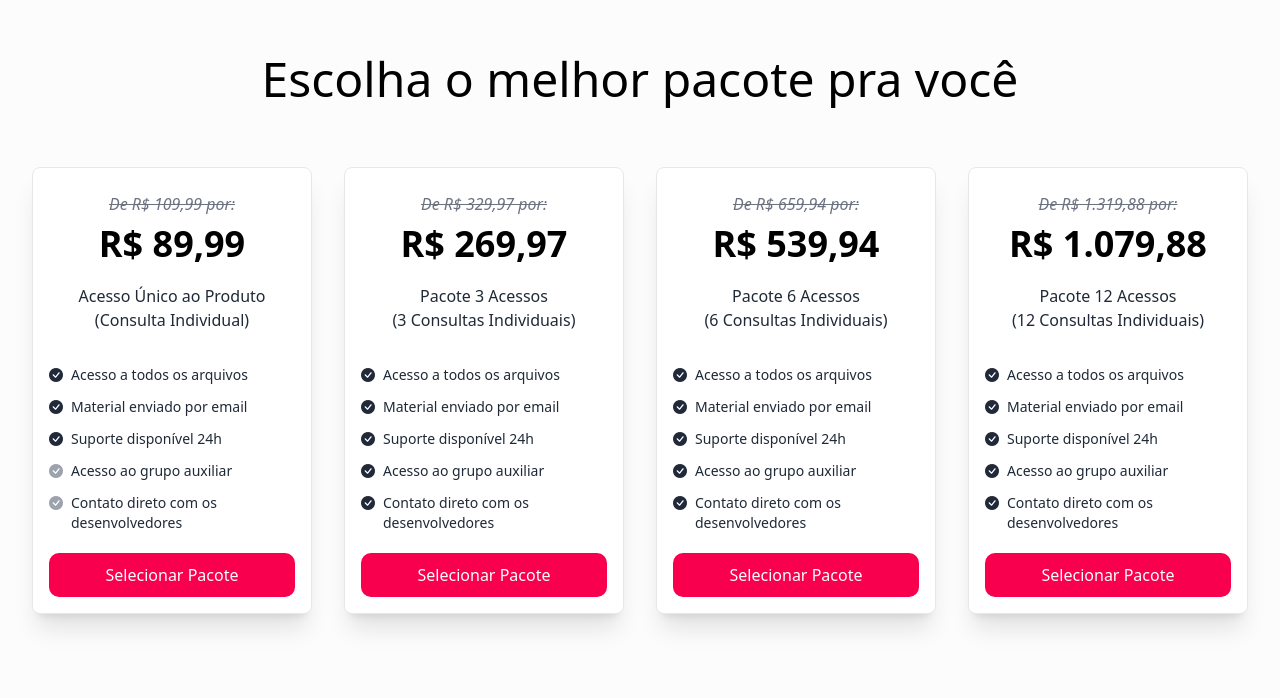
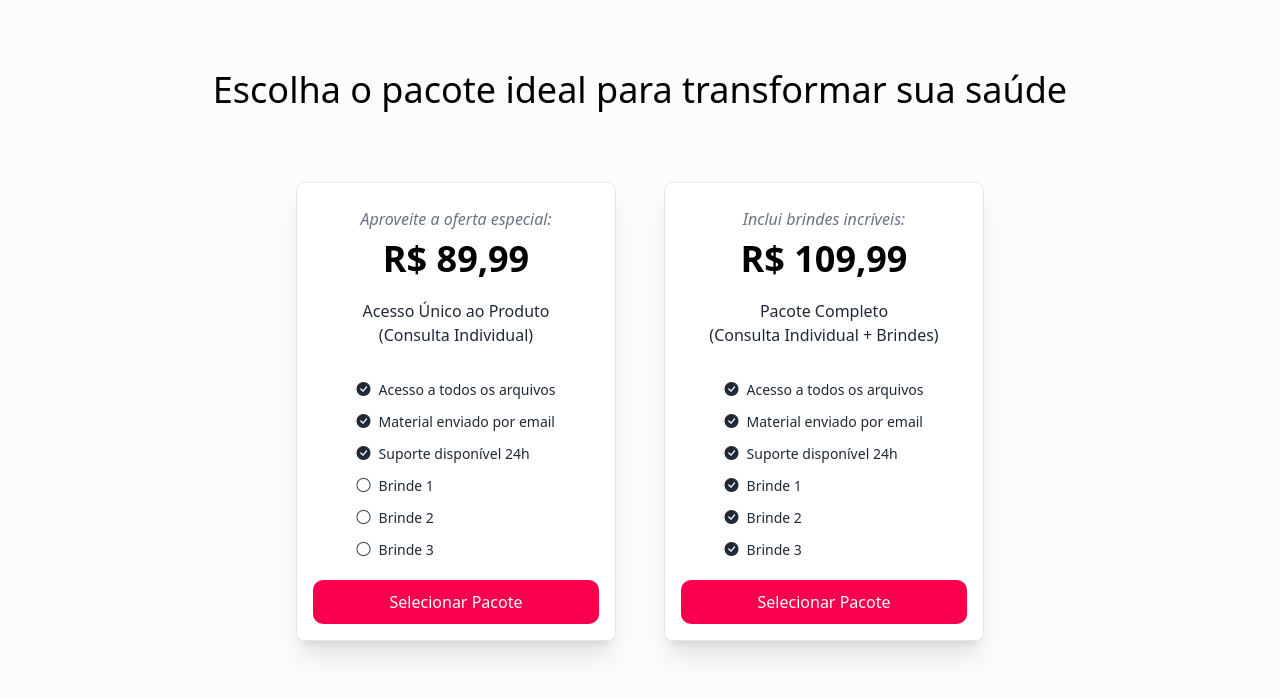
Before and after one commit to DSCVR-Athlo/dscvr-athlo.github.io, a website: page index.html in a window 1280 px wide. Shown: the part 4762-5460 px from the top of the page. Drawn offline with nearby package versions, Linux system fonts and the light colour scheme; a web font is replaced by a local one.

Commit message:
Update pricing layout and product prices in index.html

```diff
--- a/index.html
+++ b/index.html
@@ -474,15 +474,15 @@
           </div>
         </section>
 
-        <section class="tw-mt-5 tw-flex tw-w-full tw-flex-col tw-gap-6 tw-place-items-center tw-py-[2%]" id="pricing">
-          <h3 class="reveal-up tw-text-5xl tw-font-medium max-md:tw-text-2xl">
-            Escolha o melhor pacote pra você
+        <section class="tw-mt-5 tw-p-8 tw-pt-10 tw-flex tw-w-full tw-flex-col tw-gap-8 tw-place-items-center tw-py-[2%]" id="pricing">
+          <h3 class="reveal-up tw-text-4xl tw-font-medium tw-text-center">
+            Escolha o pacote ideal para transformar sua saúde
           </h3>
-          <!-- pricing -->
-          <div class="tw-mt-10 tw-px-8 tw-grid tw-grid-cols-1 sm:tw-grid-cols-2 md:tw-grid-cols-3 lg:tw-grid-cols-4 tw-place-content-center tw-gap-8 max-lg:tw-flex-col">
-            <!-- Product 1 -->
-            <div class="reveal-up tw-flex tw-w-full tw-flex-col tw-place-items-center tw-gap-2 tw-rounded-lg tw-border-[1px] tw-border-outlineColor tw-bg-white dark:tw-bg-[#080808] dark:tw-border-[#1f2123] tw-p-4 tw-pt-6 max-lg:tw-p-6 tw-shadow-xl">
-              <h4 class="tw-text-md tw-line-through tw-italic tw-text-gray-500 dark:tw-text-gray-300">De R$ 109,99 por:</h4>
+
+          <div class="md:tw-mt-10 tw-w-full tw-flex tw-flex-col md:tw-flex-row tw-place-content-center tw-gap-12">
+            <!-- Produto com Desconto -->
+            <div class="reveal-up tw-flex tw-w-full tw-max-w-[20rem] tw-flex-col tw-place-items-center tw-gap-2 tw-rounded-lg tw-border-[1px] tw-border-outlineColor tw-bg-white dark:tw-bg-[#080808] dark:tw-border-[#1f2123] tw-p-4 tw-pt-6 tw-shadow-xl">
+              <h4 class="tw-text-md tw-italic tw-text-gray-500 dark:tw-text-gray-300">Aproveite a oferta especial:</h4>
               <h3 class="tw-text-4xl max-md:tw-text-3xl tw-font-semibold">R$ 89,99</h3>
               <p class="tw-mt-3 tw-text-center tw-text-gray-800 dark:tw-text-gray-100">
                 Acesso Único ao Produto<br/>(Consulta Individual)
@@ -502,25 +502,29 @@
                   <span>Suporte disponível 24h</span>
                 </li>
                 <li class="tw-text-sm tw-flex tw-gap-2">
-                  <i class="bi bi-check-circle-fill tw-text-gray-400 dark:tw-text-gray-500"></i>
-                  <span>Acesso ao grupo auxiliar</span>
+                  <i class="bi bi-circle"></i>
+                  <span>Brinde 1</span>
                 </li>
                 <li class="tw-text-sm tw-flex tw-gap-2">
-                  <i class="bi bi-check-circle-fill tw-text-gray-400 dark:tw-text-gray-500"></i>
-                  <span>Contato direto com os desenvolvedores</span>
+                  <i class="bi bi-circle"></i>
+                  <span>Brinde 2</span>
+                </li>
+                <li class="tw-text-sm tw-flex tw-gap-2">
+                  <i class="bi bi-circle"></i>
+                  <span>Brinde 3</span>
                 </li>
               </ul>
-              <a href="https://athlo.space/auth" class="btn tw-mt-3 !tw-w-full tw-transition-transform tw-duration-[0.3s] hover:tw-scale-x-[1.02]">
+              <a href="https://athlo.space/products" class="btn tw-mt-3 !tw-w-full tw-transition-transform tw-duration-[0.3s] hover:tw-scale-x-[1.02]">
                 Selecionar Pacote
               </a>
             </div>
 
-            <!-- Product 2 -->
-            <div class="reveal-up tw-flex tw-w-full tw-flex-col tw-place-items-center tw-gap-2 tw-rounded-lg tw-border-[1px] tw-border-outlineColor tw-bg-white dark:tw-bg-[#080808] dark:tw-border-[#1f2123] tw-p-4 tw-pt-6 max-lg:tw-p-6 tw-shadow-xl">
-              <h4 class="tw-text-md tw-line-through tw-italic tw-text-gray-500 dark:tw-text-gray-300">De R$ 329,97 por:</h4>
-              <h3 class="tw-text-4xl max-md:tw-text-3xl tw-font-semibold">R$ 269,97</h3>
+            <!-- Produto com Brindes -->
+            <div class="reveal-up tw-flex tw-w-full tw-max-w-[20rem] tw-flex-col tw-place-items-center tw-gap-2 tw-rounded-lg tw-border-[1px] tw-border-outlineColor tw-bg-white dark:tw-bg-[#080808] dark:tw-border-[#1f2123] tw-p-4 tw-pt-6 tw-shadow-xl">
+              <h4 class="tw-text-md tw-italic tw-text-gray-500 dark:tw-text-gray-300">Inclui brindes incríveis:</h4>
+              <h3 class="tw-text-4xl max-md:tw-text-3xl tw-font-semibold">R$ 109,99</h3>
               <p class="tw-mt-3 tw-text-center tw-text-gray-800 dark:tw-text-gray-200">
-                Pacote 3 Acessos<br/>(3 Consultas Individuais)
+                Pacote Completo<br/>(Consulta Individual + Brindes)
               </p>
               <hr />
               <ul class="tw-mt-4 tw-flex tw-flex-col tw-gap-3 tw-text-base tw-text-gray-800 dark:tw-text-gray-100">
@@ -538,87 +542,22 @@
                 </li>
                 <li class="tw-text-sm tw-flex tw-gap-2">
                   <i class="bi bi-check-circle-fill"></i>
-                  <span>Acesso ao grupo auxiliar</span>
+                  <span>Brinde 1</span>
                 </li>
                 <li class="tw-text-sm tw-flex tw-gap-2">
                   <i class="bi bi-check-circle-fill"></i>
-                  <span>Contato direto com os desenvolvedores</span>
+                  <span>Brinde 2</span>
+                </li>
+                <li class="tw-text-sm tw-flex tw-gap-2">
+                  <i class="bi bi-check-circle-fill"></i>
+                  <span>Brinde 3</span>
                 </li>
               </ul>
-              <a href="https://athlo.space/auth" class="btn tw-mt-3 !tw-w-full tw-transition-transform tw-duration-[0.3s] hover:tw-scale-x-[1.02]">
+              <a href="https://athlo.space/products" class="btn tw-mt-3 !tw-w-full tw-transition-transform tw-duration-[0.3s] hover:tw-scale-x-[1.02]">
                 Selecionar Pacote
               </a>
             </div>
 
-            <!-- Product 3 -->
-            <div class="reveal-up tw-flex tw-w-full tw-flex-col tw-place-items-center tw-gap-2 tw-rounded-lg tw-border-[1px] tw-border-outlineColor tw-bg-white dark:tw-bg-[#080808] dark:tw-border-[#1f2123] tw-p-4 tw-pt-6 max-lg:tw-p-6 tw-shadow-xl">
-              <h4 class="tw-text-md tw-line-through tw-italic tw-text-gray-500 dark:tw-text-gray-300">De R$ 659,94 por:</h4>
-              <h3 class="tw-text-4xl max-md:tw-text-3xl tw-font-semibold">R$ 539,94</h3>
-              <p class="tw-mt-3 tw-text-center tw-text-gray-800 dark:tw-text-gray-200">
-                Pacote 6 Acessos<br/>(6 Consultas Individuais)
-              </p>
-              <hr />
-              <ul class="tw-mt-4 tw-flex tw-flex-col tw-gap-3 tw-text-base tw-text-gray-800 dark:tw-text-gray-100">
-                <li class="tw-text-sm tw-flex tw-gap-2">
-                  <i class="bi bi-check-circle-fill"></i>
-                  <span>Acesso a todos os arquivos</span>
-                </li>
-                <li class="tw-text-sm tw-flex tw-gap-2">
-                  <i class="bi bi-check-circle-fill"></i>
-                  <span>Material enviado por email</span>
-                </li>
-                <li class="tw-text-sm tw-flex tw-gap-2">
-                  <i class="bi bi-check-circle-fill"></i>
-                  <span>Suporte disponível 24h</span>
-                </li>
-                <li class="tw-text-sm tw-flex tw-gap-2">
-                  <i class="bi bi-check-circle-fill"></i>
-                  <span>Acesso ao grupo auxiliar</span>
-                </li>
-                <li class="tw-text-sm tw-flex tw-gap-2">
-                  <i class="bi bi-check-circle-fill"></i>
-                  <span>Contato direto com os desenvolvedores</span>
-                </li>
-              </ul>
-              <a href="https://athlo.space/auth" class="btn tw-mt-3 !tw-w-full tw-transition-transform tw-duration-[0.3s] hover:tw-scale-x-[1.02]">
-                Selecionar Pacote
-              </a>
-            </div>
-
-            <!-- Product 4 -->
-            <div class="reveal-up tw-flex tw-w-full tw-flex-col tw-place-items-center tw-gap-2 tw-rounded-lg tw-border-[1px] tw-border-outlineColor tw-bg-white dark:tw-bg-[#080808] dark:tw-border-[#1f2123] tw-p-4 tw-pt-6 max-lg:tw-p-6 tw-shadow-xl">
-              <h4 class="tw-text-md tw-line-through tw-italic tw-text-gray-500 dark:tw-text-gray-300">De R$ 1.319,88 por:</h4>
-              <h3 class="tw-text-4xl max-md:tw-text-3xl tw-font-semibold">R$ 1.079,88</h3>
-              <p class="tw-mt-3 tw-text-center tw-text-gray-800 dark:tw-text-gray-200">
-                Pacote 12 Acessos<br/>(12 Consultas Individuais)
-              </p>
-              <hr />
-              <ul class="tw-mt-4 tw-flex tw-flex-col tw-gap-3 tw-text-base tw-text-gray-800 dark:tw-text-gray-100">
-                <li class="tw-text-sm tw-flex tw-gap-2">
-                  <i class="bi bi-check-circle-fill"></i>
-                  <span>Acesso a todos os arquivos</span>
-                </li>
-                <li class="tw-text-sm tw-flex tw-gap-2">
-                  <i class="bi bi-check-circle-fill"></i>
-                  <span>Material enviado por email</span>
-                </li>
-                <li class="tw-text-sm tw-flex tw-gap-2">
-                  <i class="bi bi-check-circle-fill"></i>
-                  <span>Suporte disponível 24h</span>
-                </li>
-                <li class="tw-text-sm tw-flex tw-gap-2">
-                  <i class="bi bi-check-circle-fill"></i>
-                  <span>Acesso ao grupo auxiliar</span>
-                </li>
-                <li class="tw-text-sm tw-flex tw-gap-2">
-                  <i class="bi bi-check-circle-fill"></i>
-                  <span>Contato direto com os desenvolvedores</span>
-                </li>
-              </ul>
-              <a href="https://athlo.space/auth" class="btn tw-mt-3 !tw-w-full tw-transition-transform tw-duration-[0.3s] hover:tw-scale-x-[1.02]">
-                Selecionar Pacote
-              </a>
-            </div>
           </div>
         </section>
 
```
Also changed, not shown: css/tailwind-build.css.
